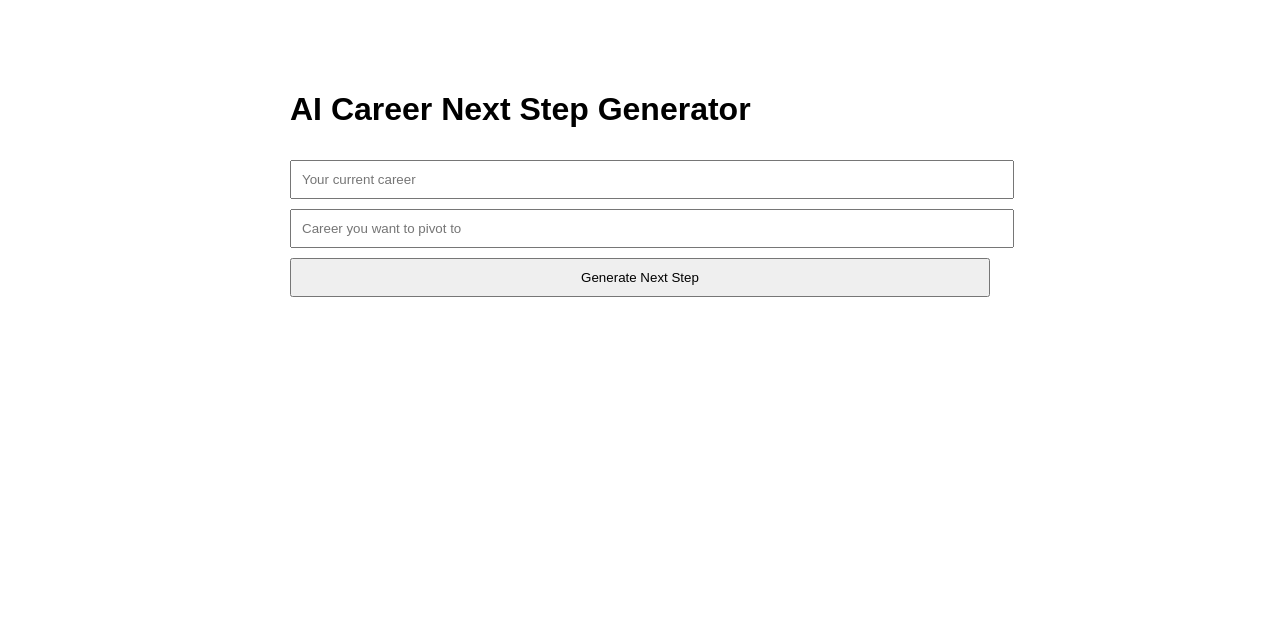
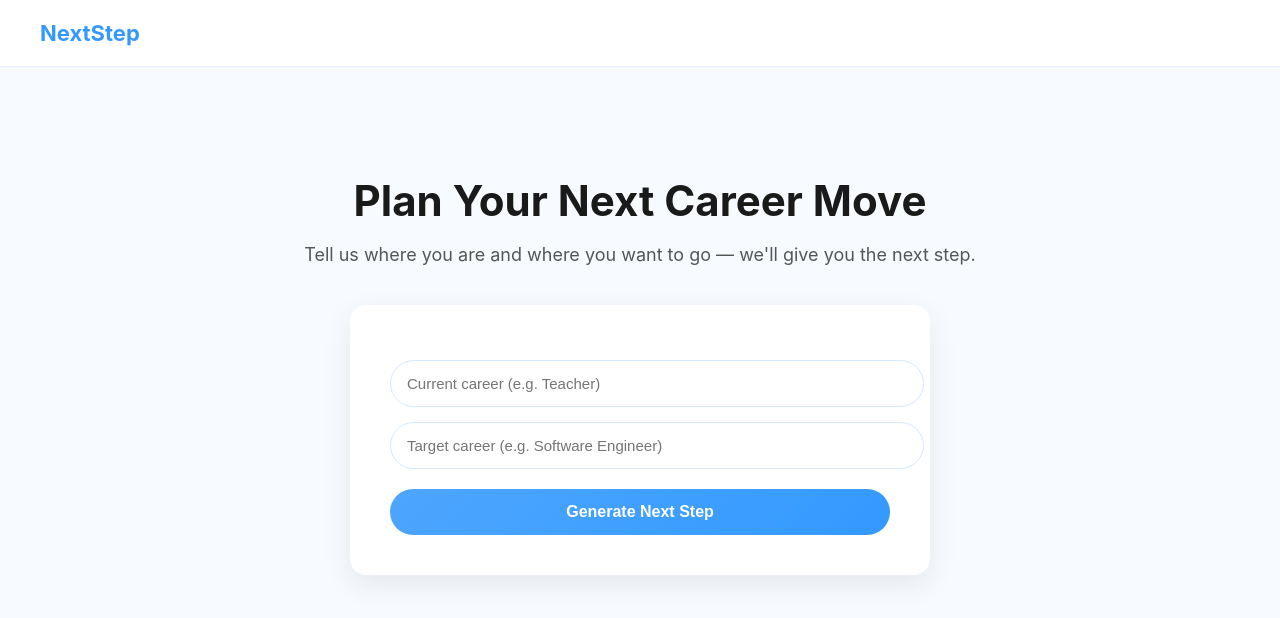
Before and after one commit to hysaleh/roadmap-app, a Django app: page / in a window 1280 px wide. Shown: the top 618 px of the page. Run offline with Django 5.2, Linux system fonts and the light colour scheme.

Commit message:
added scripts

```diff
--- a/core/templates/index.html
+++ b/core/templates/index.html
@@ -1,35 +1,126 @@
 <!DOCTYPE html>
 <html>
 <head>
-    <title>AI Career Next Step</title>
+    <title>NextStep</title>
     <style>
         body {
-            font-family: Arial, sans-serif;
-            max-width: 700px;
-            margin: 50px auto;
+            margin: 0;
+            font-family: -apple-system, BlinkMacSystemFont, "Segoe UI", Roboto, sans-serif;
+            background: #f7fbff;
+            color: #1a1a1a;
+        }
+
+        /* NAVBAR */
+        .navbar {
+            display: flex;
+            justify-content: space-between;
+            align-items: center;
+            padding: 20px 40px;
+            background: white;
+            border-bottom: 1px solid #e6f0ff;
+        }
+
+        .logo {
+            font-size: 22px;
+            font-weight: 700;
+            color: #3399ff;
+        }
+
+        /* HERO SECTION */
+        .hero {
+            text-align: center;
+            padding: 80px 20px 40px;
+        }
+
+        .hero h1 {
+            font-size: 42px;
+            margin-bottom: 10px;
+        }
+
+        .hero p {
+            font-size: 18px;
+            color: #555;
+            margin-bottom: 40px;
+        }
+
+        /* CARD */
+        .card {
+            max-width: 500px;
+            margin: 0 auto;
+            background: white;
+            padding: 40px;
+            border-radius: 16px;
+            box-shadow: 0 10px 30px rgba(0,0,0,0.08);
+        }
+
+        /* INPUTS */
+        input {
+            width: 100%;
+            padding: 14px 16px;
+            margin-top: 15px;
+            border-radius: 30px;
+            border: 1px solid #d6e8ff;
+            font-size: 15px;
+            outline: none;
+            transition: all 0.2s ease;
+        }
+
+        input:focus {
+            border-color: #3399ff;
+            box-shadow: 0 0 0 3px rgba(51,153,255,0.15);
+        }
+
+        /* BUTTON */
+        button {
+            width: 100%;
+            padding: 14px;
+            margin-top: 20px;
+            border-radius: 30px;
+            border: none;
+            background: linear-gradient(135deg, #4da6ff, #3399ff);
+            color: white;
+            font-size: 16px;
+            font-weight: 600;
+            cursor: pointer;
+            transition: transform 0.15s ease, box-shadow 0.15s ease;
+        }
+
+        button:hover {
+            transform: translateY(-1px);
+            box-shadow: 0 6px 15px rgba(51,153,255,0.3);
+        }
+
+        /* RESULT */
+        .next_step {
+            margin-top: 25px;
             padding: 20px;
+            background: #f0f7ff;
+            border-radius: 12px;
+            white-space: pre-line;
+            text-align: left;
         }
-        input, button {
-            width: 100%;
-            padding: 10px;
-            margin-top: 10px;
+
+        .next_step h2 {
+            margin-top: 0;
         }
-        .next_step {
-            margin-top: 20px;
-            padding: 15px;
-            background: #f4f4f4;
-            white-space: pre-line;
-        }
+
     </style>
 </head>
 <body>
 
-    <h1>AI Career Next Step Generator</h1>
+    <div class="navbar">
+        <div class="logo">NextStep</div>
+    </div>
 
+    <div class="hero">
+        <h1>Plan Your Next Career Move</h1>
+        <p>Tell us where you are and where you want to go — we'll give you the next step.</p>
+
+        <div class="card">
             <form method="POST">
                 {% csrf_token %}
-        <input type="text" name="current_career" placeholder="Your current career" required>
-        <input type="text" name="target_career" placeholder="Career you want to pivot to" required>
+                <input type="text" name="current_career" placeholder="Current career (e.g. Teacher)" required>
+                <input type="text" name="target_career" placeholder="Target career (e.g. Software Engineer)" required>
                 <button type="submit">Generate Next Step</button>
             </form>
 
@@ -39,6 +130,8 @@
                     <p>{{ next_step }}</p>
                 </div>
             {% endif %}
+        </div>
+    </div>
 
 </body>
 </html>
--- a/core/views.py
+++ b/core/views.py
@@ -78,7 +78,10 @@ def index(request):
             try:
                 next_step = generate_next_step(current_career, target_career)
             except Exception as e:
+                print("AI ERROR:", repr(e))
+
                 print("AI ERROR:", str(e))
+
                 next_step = "Error generating response. Please try again."
 
     return render(request, "index.html", {"next_step": next_step})
```
Also changed, not shown: core/migrations/0002_rename_roadmaprequest_nextsteprequest_and_more.py (added), db.sqlite3, 3 other files. Lines whose indentation alone changed are shown as unchanged.
